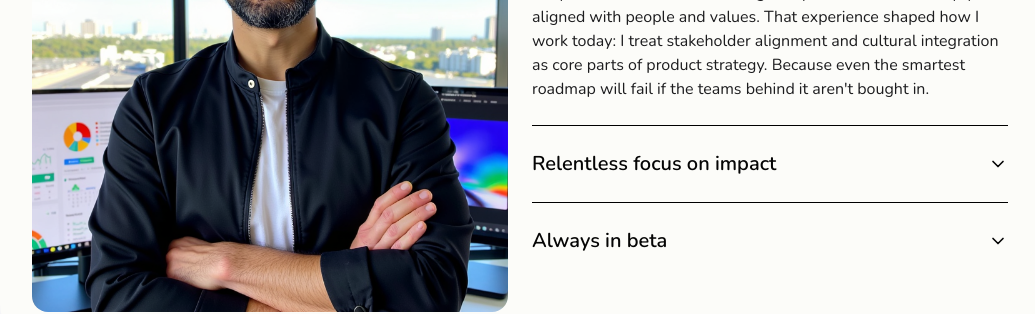
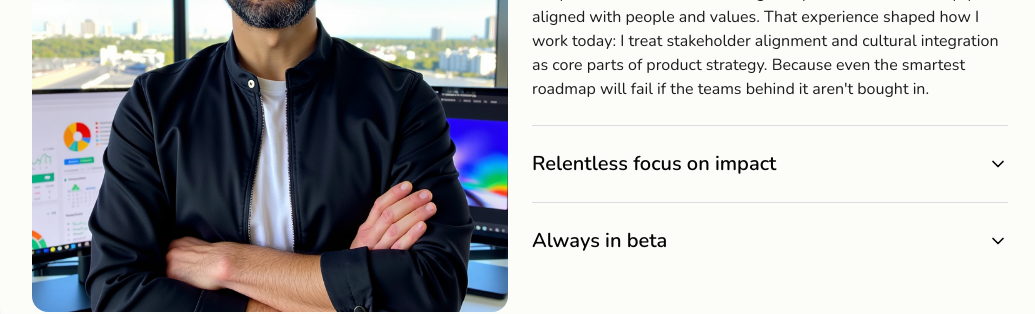
Before and after one commit to jifrah/portfolio, a React (Create React App) app: page / in a window 1280 px wide. Shown: the part 1520-1834 px from the top of the page, without its empty margins (120-1155 px from the left). Built offline with nearby package versions, Linux system fonts and the light colour scheme; no server answers.

Commit message:
Change accordion divider color

```diff
--- a/src/components/projects/ProjectFilters.tsx
+++ b/src/components/projects/ProjectFilters.tsx
@@ -12,8 +12,7 @@ export const ProjectFilters: React.FC<ProjectFiltersProps> = ({
 }) => {
   const filters: Array<{ value: ProjectCategory | 'all'; label: string }> = [
     { value: 'product', label: 'Product Work' },
-    { value: 'dataScience', label: 'Data Science' },
-    { value: 'webDevelopment', label: 'Web Development' }
+    { value: 'dataScience', label: 'Data Science' }
   ];
 
   return (
@@ -22,7 +21,7 @@ export const ProjectFilters: React.FC<ProjectFiltersProps> = ({
         <button
           key={filter.value}
           onClick={() => onFilterChange(filter.value)}
-          className={`px-6 py-3 rounded-full font-medium whitespace-nowrap transition-all font-nunito ${
+          className={`px-6 h-[44px] rounded-full font-medium whitespace-nowrap transition-all font-nunito ${
             activeFilter === filter.value
               ? filter.value === 'dataScience'
                 ? 'bg-[#050505] text-[#FCFCF9]'
--- a/src/components/sections/Projects.tsx
+++ b/src/components/sections/Projects.tsx
@@ -39,7 +39,7 @@ export const Projects: React.FC = () => {
     <>
       <Section id="projects">
         <Container>
-          <h2 className="text-3xl md:text-4xl font-bold text-center mb-12 font-playfair">
+          <h2 className="text-[28px] md:text-[48px] font-nunito font-semibold text-left mb-12">
             Projects
           </h2>
 
--- a/src/components/ui/Accordion.tsx
+++ b/src/components/ui/Accordion.tsx
@@ -44,7 +44,7 @@ export const Accordion: React.FC<AccordionProps> = ({ items, className = '' }) =
           )}
           {/* Separator line - not shown on last item */}
           {index < items.length - 1 && (
-            <div className="border-b border-gray-200 my-2" />
+            <div className="border-b border-[#dadde1] my-2" />
           )}
         </div>
       ))}
```
